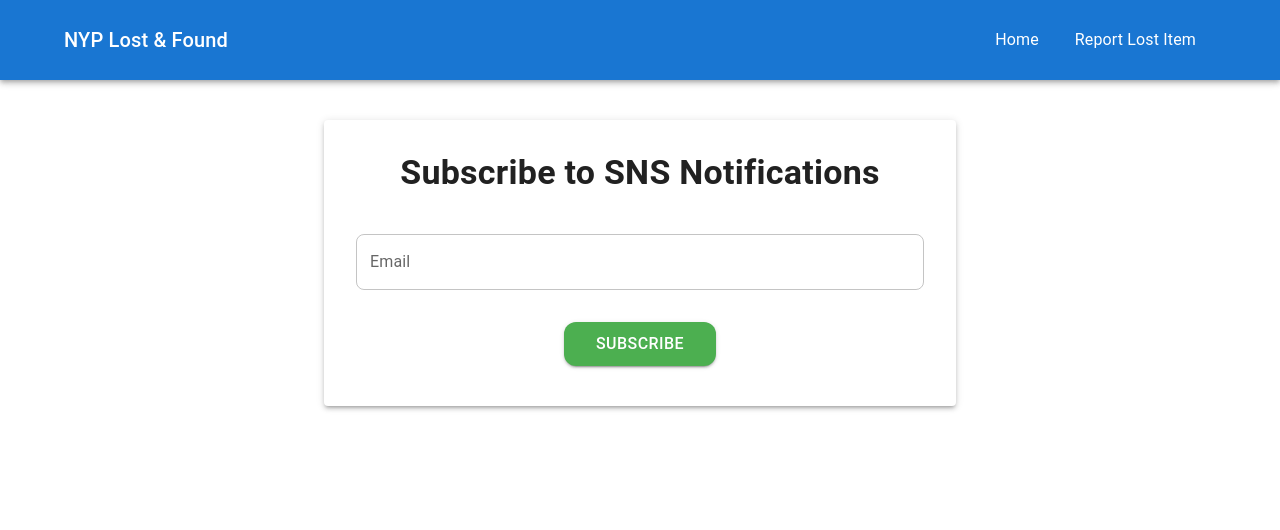
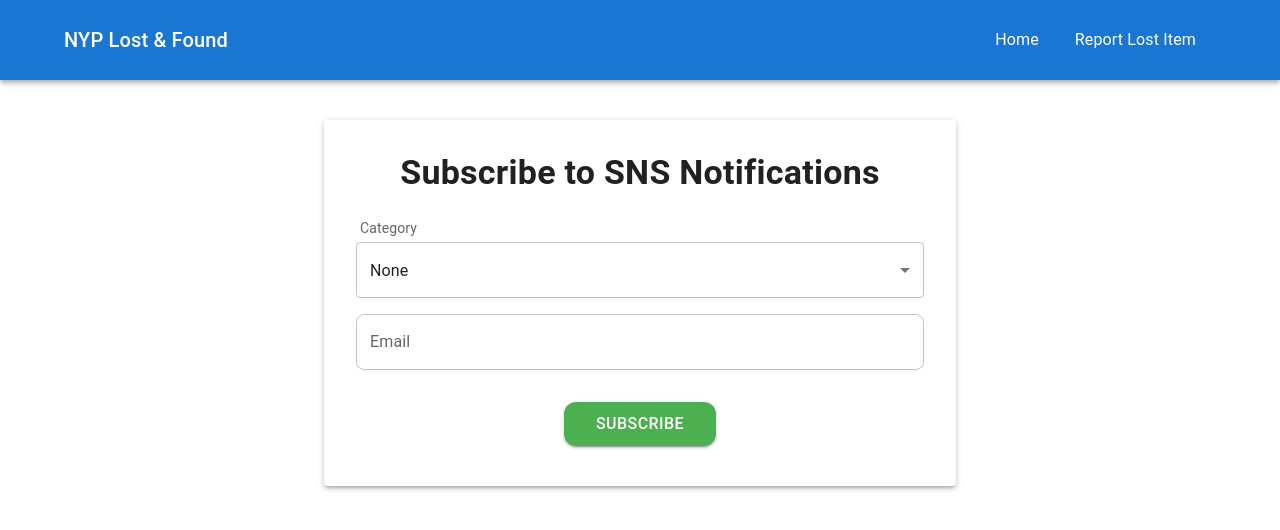
Before and after one commit to TylerKuick/CAD_Project, a React (Vite) app in the folder Website/CAD_Project/: page /notifications in a window 1280 px wide. Shown: the top 530 px of the page. Built offline with nearby package versions, Linux system fonts and the light colour scheme.

Commit message:
[WORKING] Notifications based on category

```diff
--- a/Website/CAD_Project/src/pages/Notifications.jsx
+++ b/Website/CAD_Project/src/pages/Notifications.jsx
@@ -1,5 +1,5 @@
 import React from 'react';
-import { Box, Typography, TextField, Button, Card, CardContent} from '@mui/material';
+import { Box, Typography, TextField, Button, Card, CardContent, Select, MenuItem, InputLabel} from '@mui/material';
 
 import http from "../http";
 import * as yup from 'yup';
@@ -10,13 +10,16 @@
     const navigate = useNavigate();
     const formik = useFormik({
         initialValues: {
-            email: ""
+            email: "",
+            category: "None"
         },
         validationSchema: yup.object({
-            email: yup.string().email().required()
+            email: yup.string().email().required(),
+            category: yup.string().required()
         }),
         onSubmit: (data) => {
             data.email = data.email.trim()
+
             console.log(data);
             http.post("/notifications", data).then((res) => {
                 console.log(res);
@@ -32,6 +35,25 @@
                     Subscribe to SNS Notifications
                 </Typography>
                 <Box component="form" onSubmit={formik.handleSubmit}>
+                    <InputLabel variant='standard' sx={{fontSize:14, mb: 0.5, ml: 0.5}}>Category</InputLabel>
+                    <Select
+                        fullWidth
+                        name="category"
+                        value={formik.values.category}
+                        onChange={formik.handleChange}
+                        error={formik.touched.category && Boolean(formik.errors.category)}
+                        sx={{
+                            "& .MuiOutlinedInput-root": {
+                                borderRadius: 2,
+                            },
+                        }}
+                    >
+                        <MenuItem value="None">None</MenuItem>
+                        <MenuItem value="Electronics">Electronics</MenuItem>
+                        <MenuItem value="Accessories">Accessories</MenuItem>
+                        <MenuItem value="Wristwatch">Wristwatch</MenuItem>
+                        <MenuItem value="Bottle">Bottle</MenuItem>
+                    </Select>
                     <TextField
                         fullWidth
                         margin="normal"
```
Also changed, not shown: 2 other files (tests, documents, lock files or other folders).
